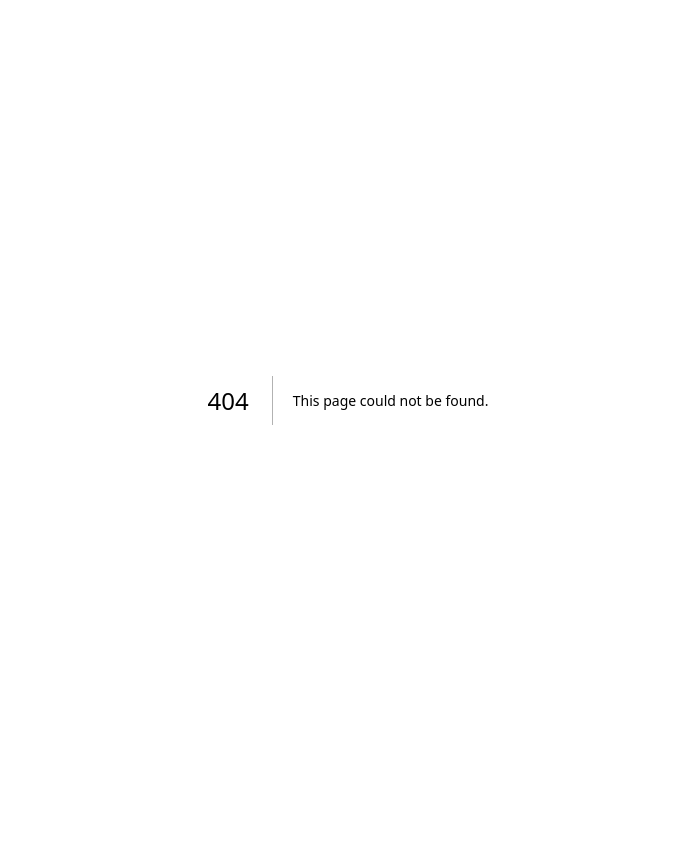
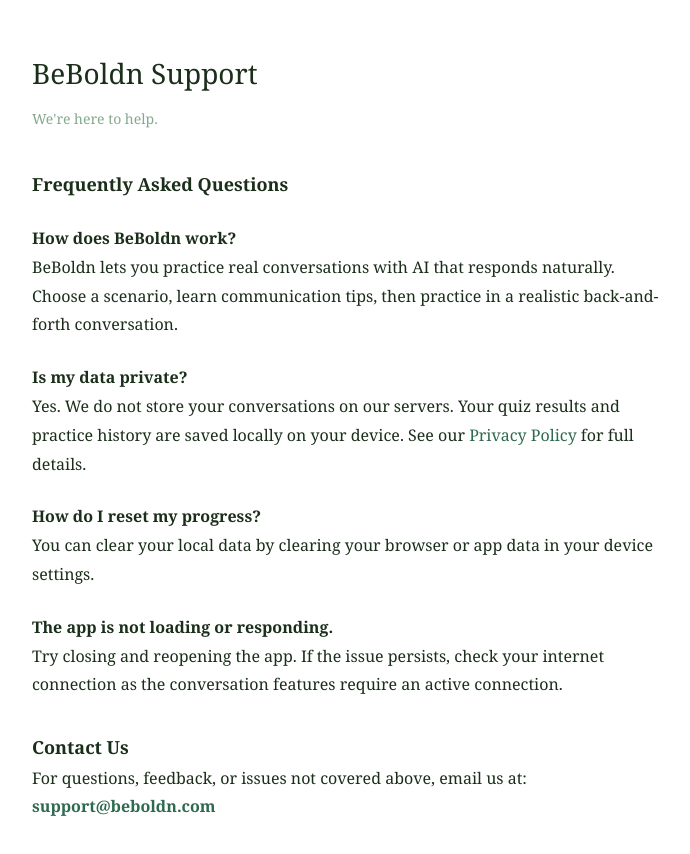
Before and after one commit to monjoriis-prog/debate-coach, a Next.js app: page /support in a window 1280 px wide. Before the commit this address had no page. Shown: the top 854 px of the page, without its empty margins (292-982 px from the left). Before the commit the page ends 800 px from the top, so only its background shows below. Built offline with nearby package versions, Linux system fonts and the light colour scheme.

Commit message:
Fix app name FORTE to BeBoldn, add support page

```diff
--- /dev/null
+++ b/app/support/page.tsx
@@ -0,0 +1,25 @@
+export default function Support() {
+  return (
+    <div style={{ maxWidth: "680px", margin: "0 auto", padding: "48px 24px", fontFamily: "Georgia, serif", color: "#1a2e1a", lineHeight: 1.8 }}>
+      <h1 style={{ fontSize: "28px", fontWeight: "400", marginBottom: "8px" }}>BeBoldn Support</h1>
+      <p style={{ color: "#84a98c", fontSize: "14px", marginBottom: "36px" }}>We're here to help.</p>
+
+      <h2 style={{ fontSize: "18px", fontWeight: "600", marginTop: "32px" }}>Frequently Asked Questions</h2>
+
+      <h3 style={{ fontSize: "16px", fontWeight: "600", marginTop: "24px" }}>How does BeBoldn work?</h3>
+      <p>BeBoldn lets you practice real conversations with AI that responds naturally. Choose a scenario, learn communication tips, then practice in a realistic back-and-forth conversation.</p>
+
+      <h3 style={{ fontSize: "16px", fontWeight: "600", marginTop: "24px" }}>Is my data private?</h3>
+      <p>Yes. We do not store your conversations on our servers. Your quiz results and practice history are saved locally on your device. See our <a href="/privacy" style={{ color: "#2d6a4f" }}>Privacy Policy</a> for full details.</p>
+
+      <h3 style={{ fontSize: "16px", fontWeight: "600", marginTop: "24px" }}>How do I reset my progress?</h3>
+      <p>You can clear your local data by clearing your browser or app data in your device settings.</p>
+
+      <h3 style={{ fontSize: "16px", fontWeight: "600", marginTop: "24px" }}>The app is not loading or responding.</h3>
+      <p>Try closing and reopening the app. If the issue persists, check your internet connection as the conversation features require an active connection.</p>
+
+      <h2 style={{ fontSize: "18px", fontWeight: "600", marginTop: "32px" }}>Contact Us</h2>
+      <p>For questions, feedback, or issues not covered above, email us at:<br /><a href="mailto:support@beboldn.com" style={{ color: "#2d6a4f", fontWeight: "600" }}>support@beboldn.com</a></p>
+    </div>
+  );
+}
```
Also changed, not shown: 1 other file (tests, documents, lock files or other folders).
